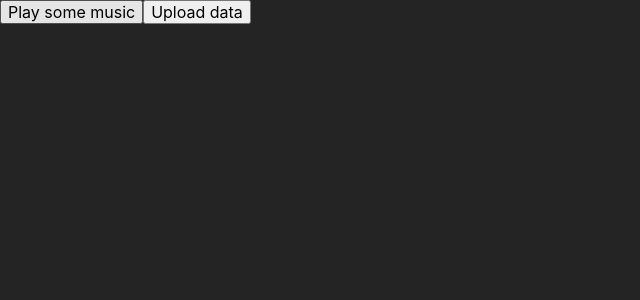
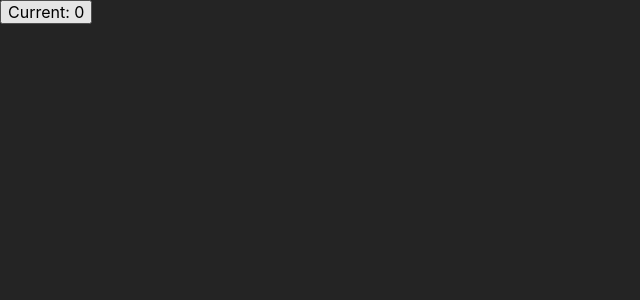
Before and after one commit to DarkEnjex/my-react, a React (Vite) app: page / in a window 1280 px wide. Shown: the top 300 px of the page, without its empty margins (0-640 px from the left). Built offline with nearby package versions, Linux system fonts and the light colour scheme.

Commit message:
add number click

```diff
--- a/src/components/App.jsx
+++ b/src/components/App.jsx
@@ -63,23 +63,41 @@
 // }
 
 // ?
-const CustomButton = ({ message, children }) => {
+// const CustomButton = ({ message, children }) => {
+//   return (
+//     <button onClick={() => alert(message)}>
+//       {children}
+//     </button>
+//   );
+// };
+
+// export default function App() {
+//   return (
+//     <>
+//       <CustomButton message="Playing music!">
+//         Play some music
+//       </CustomButton>
+//       <CustomButton message="Uploading your data!">
+//         Upload data
+//       </CustomButton>
+//     </>
+//   );
+// }
+
+// ?
+import { useState } from "react";
+
+export default function App() {
+  const [clicks, setClicks] = useState(0);
+
+  const handleClick = () => {
+    // clicks = clicks + 1;
+    setClicks(clicks + 1);
+  };
+
   return (
-    <button onClick={() => alert(message)}>
-      {children}
+    <button onClick={handleClick}>
+      Current: {clicks}
     </button>
   );
-};
-
-export default function App() {
-  return (
-    <>
-      <CustomButton message="Playing music!">
-        Play some music
-      </CustomButton>
-      <CustomButton message="Uploading your data!">
-        Upload data
-      </CustomButton>
-    </>
-  );
 }
```
